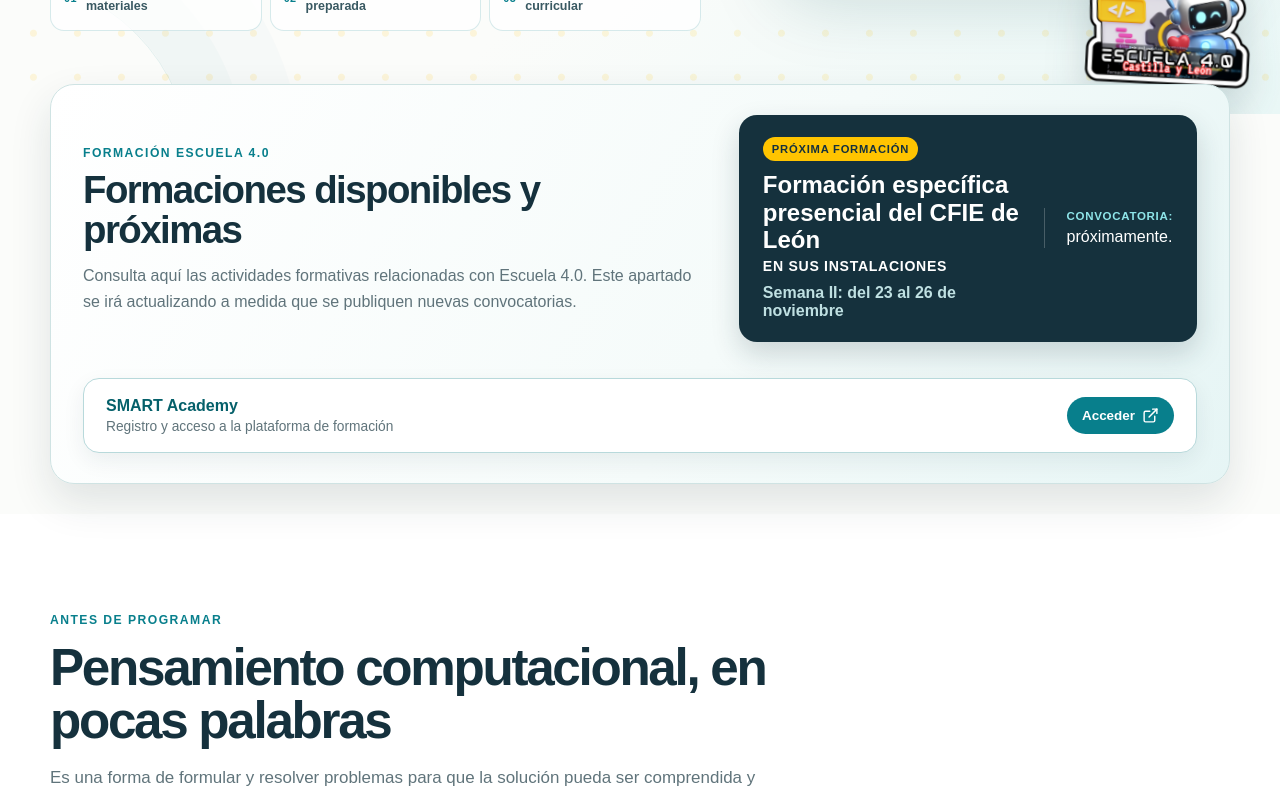
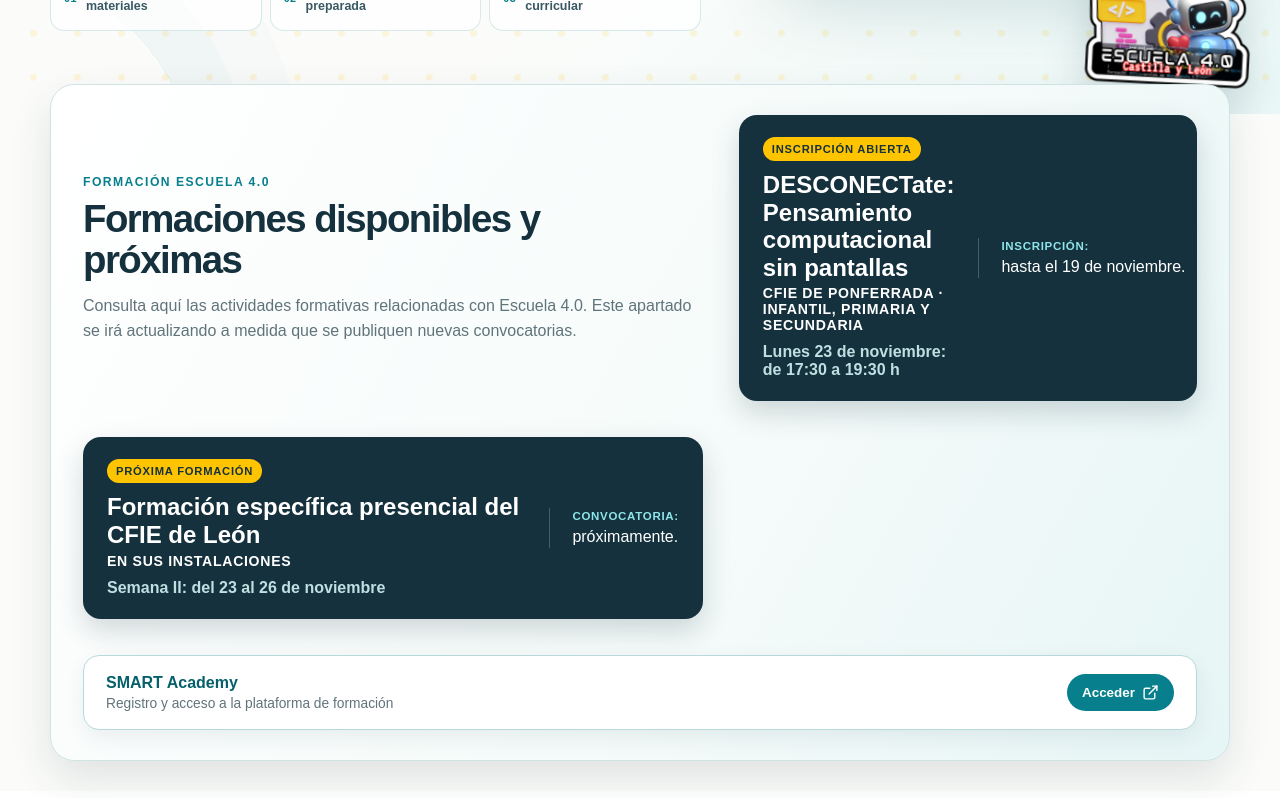
Before and after one commit to neligarfer-wq/escuela-4-0-leon, a Next.js app: page / in a window 1280 px wide. Shown: the part 560-1358 px from the top of the page. Built offline with nearby package versions, Linux system fonts and the light colour scheme.

Commit message:
Añadir curso de actividades desconectadas del CFIE de Ponferrada

```diff
--- a/app/page.tsx
+++ b/app/page.tsx
@@ -82,6 +82,15 @@ export default function Home(){
       </div>
       <article className="trainingUpdateCard">
         <div>
+          <span className="trainingStatus">Inscripción abierta</span>
+          <h3>DESCONECTate: Pensamiento computacional sin pantallas</h3>
+          <p className="trainingLocation">CFIE de Ponferrada · Infantil, Primaria y Secundaria</p>
+          <p className="trainingDates"><strong>Lunes 23 de noviembre:</strong> de 17:30 a 19:30 h</p>
+        </div>
+        <p className="trainingCall"><strong>Inscripción:</strong> hasta el 19 de noviembre.</p>
+      </article>
+      <article className="trainingUpdateCard">
+        <div>
           <span className="trainingStatus">Próxima formación</span>
           <h3>Formación específica presencial del CFIE de León</h3>
           <p className="trainingLocation">En sus instalaciones</p>
```
